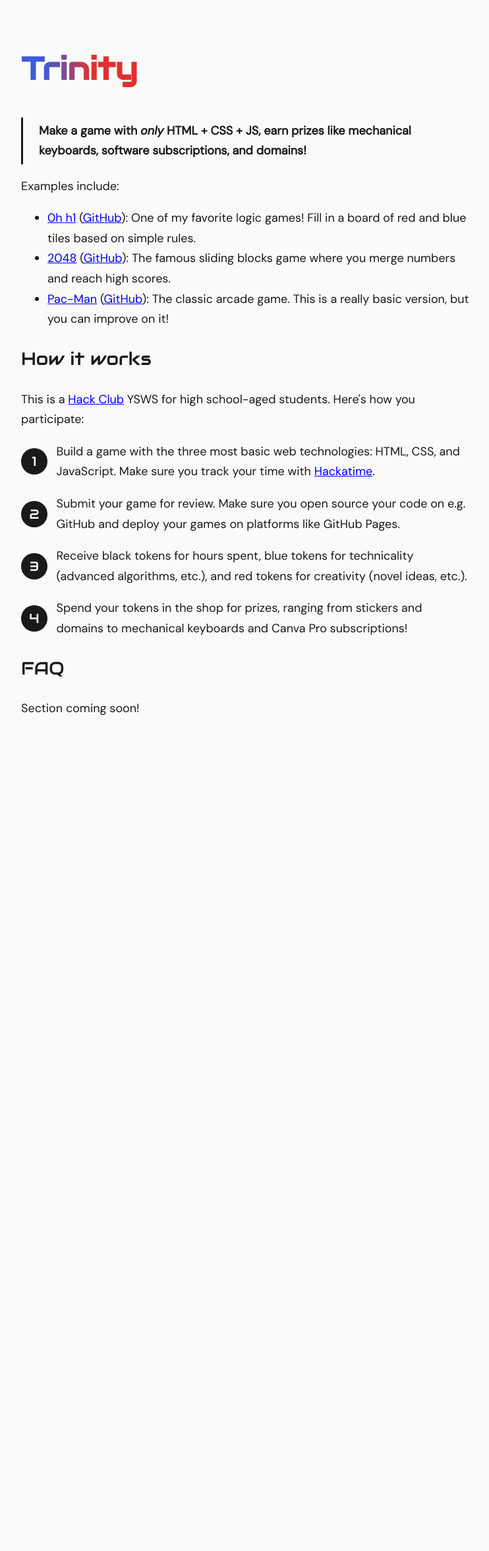
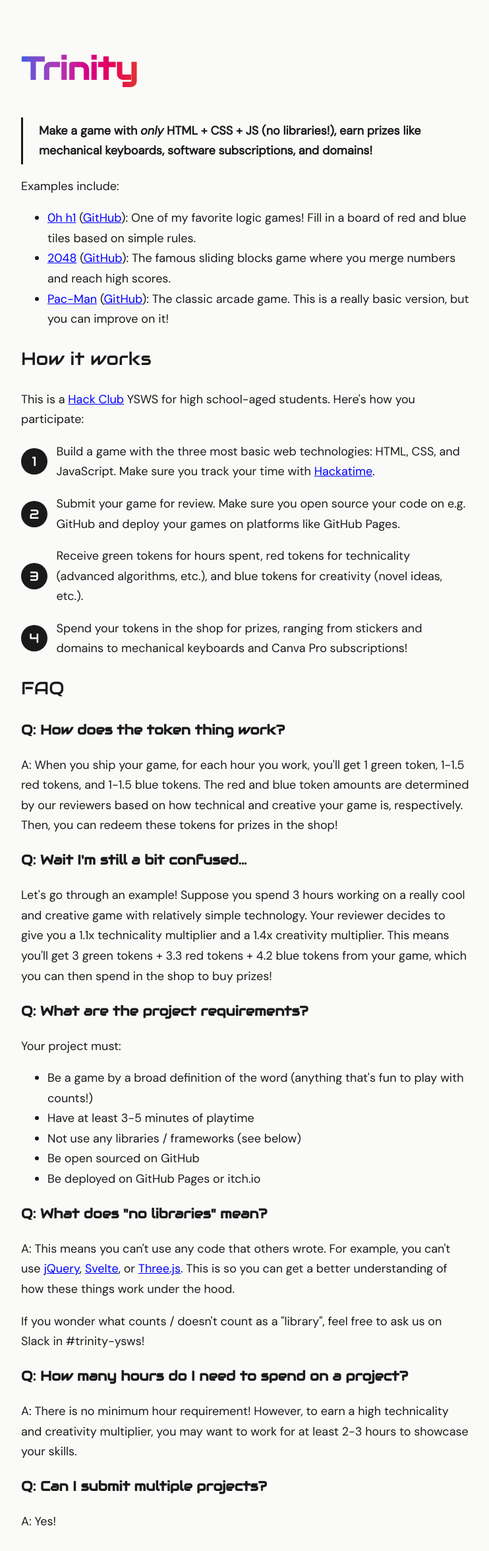
Before and after one commit to jollyroger182/trinity, a SvelteKit app: page / in a window 1280 px wide. Shown: the top 2350 px of the page at 66% size, without its empty margins (268-1010 px from the left). Before the commit the page ends 1139 px from the top, so only its background shows below. Built offline with nearby package versions, Linux system fonts and the light colour scheme; no server answers.

Commit message:
feat: add faq and adjust token system

```diff
--- a/src/lib/assets/styles.css
+++ b/src/lib/assets/styles.css
@@ -21,6 +21,10 @@
 
 h2 {
 	font-weight: 500;
+}
+
+h3 {
+	font-size: 1.13em;
 }
 
 a,
--- a/src/routes/(pages)/+page.svelte
+++ b/src/routes/(pages)/+page.svelte
@@ -1,13 +1,28 @@
 <h1>
 	<span
-		style="background: linear-gradient(to right, #3b5bdb 0%, #3b5bdb 20%, #e03131 60%, #e03131 100%); background-clip: text; -webkit-background-clip: text; color: transparent; -webkit-text-fill-color: transparent"
+		style="background: linear-gradient(
+			90deg,
+			hsl(228deg 69% 55%) 0%,
+			hsl(250deg 60% 58%) 8%,
+			hsl(268deg 55% 54%) 17%,
+			hsl(285deg 50% 50%) 25%,
+			hsl(300deg 56% 45%) 33%,
+			hsl(312deg 68% 45%) 42%,
+			hsl(319deg 83% 44%) 50%,
+			hsl(323deg 100% 42%) 58%,
+			hsl(329deg 100% 44%) 67%,
+			hsl(334deg 100% 44%) 75%,
+			hsl(341deg 89% 47%) 83%,
+			hsl(350deg 78% 51%) 92%,
+			hsl(0deg 74% 54%) 100%
+		); background-clip: text; -webkit-background-clip: text; color: transparent; -webkit-text-fill-color: transparent"
 		>Trinity</span
 	>
 </h1>
 
 <p style="border-left: 3px solid currentColor; padding: 0.3rem 1.5rem; font-weight: bold">
-	Make a game with <em>only</em> HTML + CSS + JS, earn prizes like mechanical keyboards, software subscriptions,
-	and domains!
+	Make a game with <em>only</em> HTML + CSS + JS (no libraries!), earn prizes like mechanical keyboards,
+	software subscriptions, and domains!
 </p>
 
 <p>Examples include:</p>
@@ -55,8 +70,8 @@
 <div class="step">
 	<span class="step-number">3</span>
 	<p class="step-text">
-		Receive black tokens for hours spent, blue tokens for technicality (advanced algorithms, etc.),
-		and red tokens for creativity (novel ideas, etc.).
+		Receive green tokens for hours spent, red tokens for technicality (advanced algorithms, etc.),
+		and blue tokens for creativity (novel ideas, etc.).
 	</p>
 </div>
 
@@ -70,7 +85,60 @@
 
 <h2>FAQ</h2>
 
-<p>Section coming soon!</p>
+<h3>Q: How does the token thing work?</h3>
+
+<p>
+	A: When you ship your game, for each hour you work, you'll get 1 green token, 1-1.5 red tokens,
+	and 1-1.5 blue tokens. The red and blue token amounts are determined by our reviewers based on how
+	technical and creative your game is, respectively. Then, you can redeem these tokens for prizes in
+	the shop!
+</p>
+
+<h3>Q: Wait I'm still a bit confused...</h3>
+
+<p>
+	Let's go through an example! Suppose you spend 3 hours working on a really cool and creative game
+	with relatively simple technology. Your reviewer decides to give you a 1.1x technicality
+	multiplier and a 1.4x creativity multiplier. This means you'll get 3 green tokens + 3.3 red tokens
+	+ 4.2 blue tokens from your game, which you can then spend in the shop to buy prizes!
+</p>
+
+<h3>Q: What are the project requirements?</h3>
+
+<p>Your project must:</p>
+
+<ul>
+	<li>Be a game by a broad definition of the word (anything that's fun to play with counts!)</li>
+	<li>Have at least 3-5 minutes of playtime</li>
+	<li>Not use any libraries / frameworks (see below)</li>
+	<li>Be open sourced on GitHub</li>
+	<li>Be deployed on GitHub Pages or itch.io</li>
+</ul>
+
+<h3>Q: What does "no libraries" mean?</h3>
+
+<p>
+	A: This means you can't use any code that others wrote. For example, you can't use <a
+		href="https://jquery.com/">jQuery</a
+	>, <a href="https://svelte.dev/">Svelte</a>, or <a href="https://threejs.org/">Three.js</a>. This
+	is so you can get a better understanding of how these things work under the hood.
+</p>
+
+<p>
+	If you wonder what counts / doesn't count as a "library", feel free to ask us on Slack in
+	#trinity-ysws!
+</p>
+
+<h3>Q: How many hours do I need to spend on a project?</h3>
+
+<p>
+	A: There is no minimum hour requirement! However, to earn a high technicality and creativity
+	multiplier, you may want to work for at least 2-3 hours to showcase your skills.
+</p>
+
+<h3>Q: Can I submit multiple projects?</h3>
+
+<p>A: Yes!</p>
 
 <style>
 	.step {
```
Also changed, not shown: 2 other files (tests, documents, lock files or other folders).
